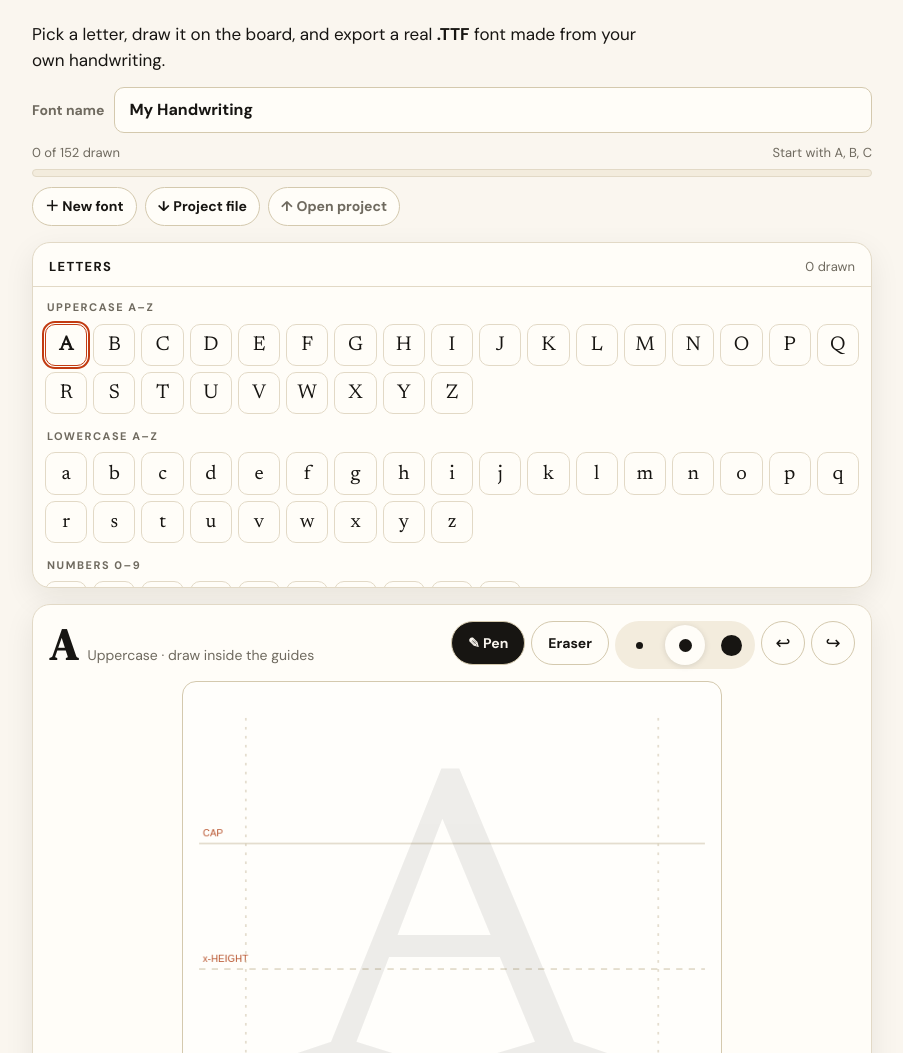
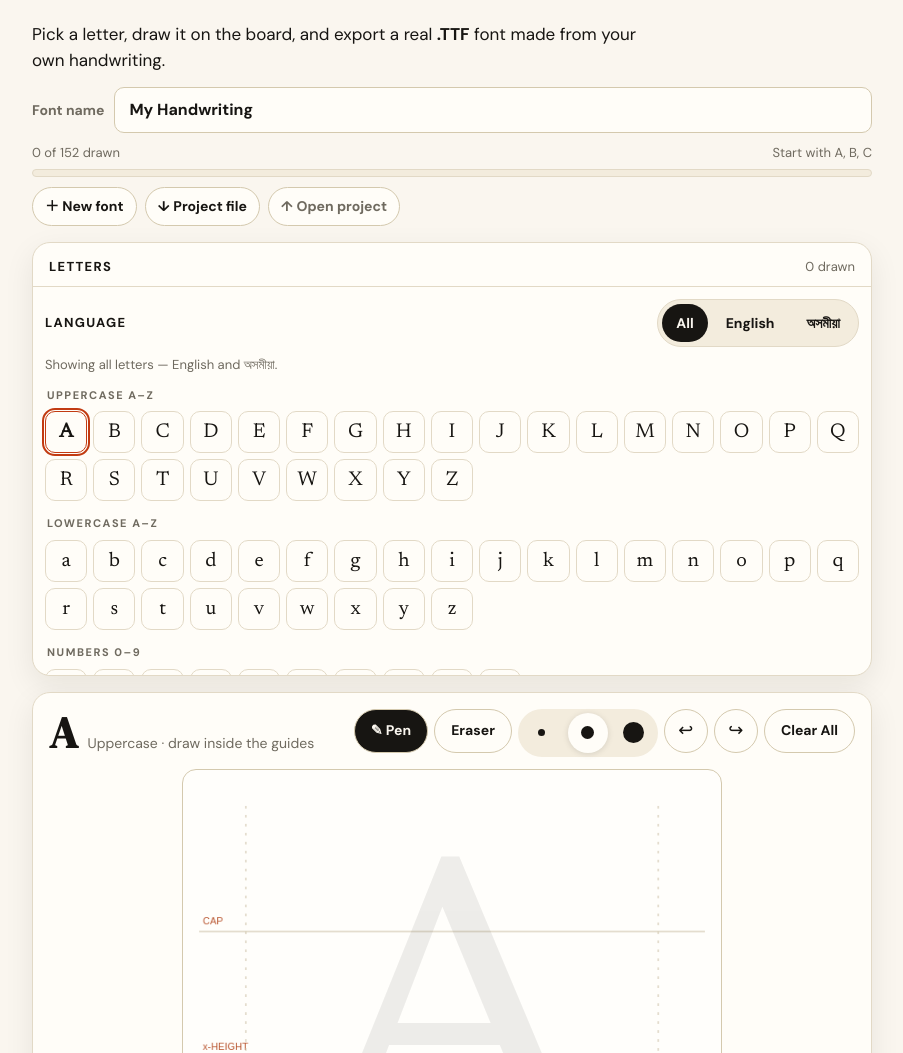
Before and after one commit to sauravhhh/FontMaker, a plain HTML site: page index.html in a window 1280 px wide. Shown: the top 1053 px of the page, without its empty margins (188-1091 px from the left). Drawn offline with Linux system fonts and the light colour scheme.

Commit message:
Publish language selector and Clear All build (Nov 14)

```diff
--- a/index.html
+++ b/index.html
@@ -47,7 +47,7 @@ a{color:var(--accent)}
 .panel-h span{font-size:13px;color:var(--muted)}
 .glyphgrid{padding:12px;max-height:300px;overflow:auto}
 .gsection{font-size:11px;letter-spacing:.14em;text-transform:uppercase;color:var(--muted);margin:14px 2px 8px;font-weight:700}
-.gsection:first-child{margin-top:0}
+.gset:first-child .gsection{margin-top:0}
 .grow{display:grid;grid-template-columns:repeat(auto-fill,minmax(42px,1fr));gap:6px}
 .glyph{aspect-ratio:1;border:1px solid var(--line);background:var(--paper);border-radius:10px;font-family:"Newsreader","Noto Serif Bengali",serif;font-size:20px;cursor:pointer;position:relative;color:var(--ink);display:flex;align-items:center;justify-content:center;padding:0;min-height:42px}
 .glyph.done{border-color:var(--accent2);background:color-mix(in srgb,var(--accent2) 10%, var(--paper))}
@@ -103,6 +103,12 @@ footer{max-width:880px;margin:0 auto;padding:0 20px 34px;color:var(--muted);font
 .projects{display:flex;gap:6px;flex-wrap:wrap;padding:0 12px 12px}
 .proj{font-size:13px;padding:7px 11px;border-radius:999px;border:1px solid var(--line2);background:var(--paper);cursor:pointer}
 .proj.active{background:var(--accent2);color:#fff;border-color:var(--accent2)}
+.langbar{display:flex;flex-wrap:wrap;gap:10px;align-items:center;justify-content:space-between;padding:12px 12px 0}
+.langbar .langlabel{font-size:13px;font-weight:700;letter-spacing:.1em;text-transform:uppercase}
+.langseg{display:flex;gap:4px;background:var(--paper2);border:1px solid var(--line);border-radius:999px;padding:4px;flex-wrap:wrap}
+.langbtn{border:0;background:transparent;border-radius:999px;padding:8px 14px;min-height:38px;cursor:pointer;color:var(--ink);font-weight:700;font-size:14px}
+.langbtn.active{background:var(--ink);color:var(--bg)}
+.langnote{font-size:13px;color:var(--muted);padding:8px 12px 0;margin:0}
 @media(max-width:680px){.glyphgrid{max-height:260px}.side{grid-template-columns:1fr}.top{padding-top:20px}#ghost{font-size:340px}}
 </style>
 </head>
@@ -133,6 +139,15 @@ footer{max-width:880px;margin:0 auto;padding:0 20px 34px;color:var(--muted);font
   <!-- Glyph picker -->
   <section class="panel" aria-label="Letters">
     <div class="panel-h"><strong>Letters</strong><span id="doneCount">0 drawn</span></div>
+    <div class="langbar">
+      <span class="langlabel" id="langLabel">Language</span>
+      <div class="langseg" role="group" aria-labelledby="langLabel">
+        <button type="button" class="langbtn active" data-lang="all">All</button>
+        <button type="button" class="langbtn" data-lang="en">English</button>
+        <button type="button" class="langbtn" data-lang="as">অসমীয়া</button>
+      </div>
+    </div>
+    <p class="langnote" id="langNote">Showing all letters — English and অসমীয়া.</p>
     <div class="glyphgrid" id="glyphGrid"></div>
   </section>
 
@@ -150,6 +165,7 @@ footer{max-width:880px;margin:0 auto;padding:0 20px 34px;color:var(--muted);font
         </div>
         <button class="tool" id="undoBtn" title="Undo" aria-label="Undo">↩</button>
         <button class="tool" id="redoBtn" title="Redo" aria-label="Redo">↪</button>
+        <button class="tool labeled" id="clearAllBtn" title="Erase every stroke on this letter's board" aria-label="Clear all strokes on this letter">Clear All</button>
       </div>
     </div>
 
@@ -231,19 +247,20 @@ footer{max-width:880px;margin:0 auto;padding:0 20px 34px;color:var(--muted);font
 (function(){
 "use strict";
 var SETS=[
- {label:"Uppercase A–Z", chars:"ABCDEFGHIJKLMNOPQRSTUVWXYZ".split(""), meta:"Uppercase"},
- {label:"Lowercase a–z", chars:"abcdefghijklmnopqrstuvwxyz".split(""), meta:"Lowercase"},
- {label:"Numbers 0–9", chars:"0123456789".split(""), meta:"Number"},
- {label:"Symbols", chars:["."," ,","!","?",";",":","'","-","(",")","@","#","&","*","+","="].map(function(s){return s.trim()}), meta:"Symbol"},
- {label:"Assamese · স্বৰবৰ্ণ — Vowels", chars:"অআইঈউঊঋএঐওঔ".split(""), meta:"Assamese vowel"},
- {label:"Assamese · ব্যঞ্জনবৰ্ণ — Consonants", chars:"কখগঘঙচছজঝঞটঠডঢণতথদধনপফবভমযৰলৱশষসহ".split(""), meta:"Assamese consonant"},
- {label:"Assamese · Extra letters", chars:["\u09DC","\u09DD","\u09DF","\u09CE"], meta:"Assamese letter"},
- {label:"Assamese · মাত্ৰা — Matra & signs", chars:"ািীুূৃেৈোৌ্ংঃঁ".split(""), meta:"Assamese matra"},
- {label:"Assamese · সংখ্যা — Numbers", chars:"০১২৩৪৫৬৭৮৯".split(""), meta:"Assamese digit"}
+ {label:"Uppercase A–Z", lang:"en", chars:"ABCDEFGHIJKLMNOPQRSTUVWXYZ".split(""), meta:"Uppercase"},
+ {label:"Lowercase a–z", lang:"en", chars:"abcdefghijklmnopqrstuvwxyz".split(""), meta:"Lowercase"},
+ {label:"Numbers 0–9", lang:"en", chars:"0123456789".split(""), meta:"Number"},
+ {label:"Symbols", lang:"en", chars:["."," ,","!","?",";",":","'","-","(",")","@","#","&","*","+","="].map(function(s){return s.trim()}), meta:"Symbol"},
+ {label:"Assamese · স্বৰবৰ্ণ — Vowels", lang:"as", chars:"অআইঈউঊঋএঐওঔ".split(""), meta:"Assamese vowel"},
+ {label:"Assamese · ব্যঞ্জনবৰ্ণ — Consonants", lang:"as", chars:"কখগঘঙচছজঝঞটঠডঢণতথদধনপফবভমযৰলৱশষসহ".split(""), meta:"Assamese consonant"},
+ {label:"Assamese · Extra letters", lang:"as", chars:["\u09DC","\u09DD","\u09DF","\u09CE"], meta:"Assamese letter"},
+ {label:"Assamese · মাত্ৰা — Matra & signs", lang:"as", chars:"ািীুূৃেৈোৌ্ংঃঁ".split(""), meta:"Assamese matra"},
+ {label:"Assamese · সংখ্যা — Numbers", lang:"as", chars:"০১২৩৪৫৬৭৮৯".split(""), meta:"Assamese digit"}
 ];
 // fix symbols list explicitly
 SETS[3].chars=[".",",","!","?",";",":","'","\"","-","(",")","@","#","&","*","+","=","/"];
 var ALL=[]; SETS.forEach(function(s){s.chars.forEach(function(c){ALL.push({ch:c,meta:s.meta})})});
+var CHAR_LANG={}; SETS.forEach(function(s){s.chars.forEach(function(c){CHAR_LANG[c]=s.lang||"en"})});
 var ZERO_ADV={}; ["ু","ূ","ৃ","্","ং","ঃ","ঁ"].forEach(function(c){ZERO_ADV[c]=true});
 var BASELINE=520, W=600, H=680, SCALE=1.35;
 
@@ -251,7 +268,7 @@ var projects=[], activeProject=0, uid=1;
 function newGlyphs(){ var g={}; ALL.forEach(function(o){g[o.ch]=[]}); g[" "]=[]; return g; }
 function makeProject(name){ return {id:uid++, name:name||"My Handwriting", glyphs:newGlyphs(), undo:{}, redo:{}}; }
 projects.push(makeProject("My Handwriting"));
-var currentChar="A", tool="pen", brush=14, drawing=false, curStroke=null, previewTimer=null, previewFontName="";
+var currentChar="A", currentLang="all", tool="pen", brush=14, drawing=false, curStroke=null, previewTimer=null, previewFontName="";
 
 function P(){return projects[activeProject]}
 function $(id){return document.getElementById(id)}
@@ -263,13 +280,14 @@ function setStatus(msg,cls){var b=$("statusBox");b.textContent=msg;b.className="
 function buildGrid(){
  var grid=$("glyphGrid"); grid.innerHTML="";
  SETS.forEach(function(set){
-   var h=document.createElement("div"); h.className="gsection"; h.textContent=set.label; grid.appendChild(h);
+   var wrap=document.createElement("div"); wrap.className="gset"; wrap.dataset.lang=set.lang||"en";
+   var h=document.createElement("div"); h.className="gsection"; h.textContent=set.label; wrap.appendChild(h);
    var row=document.createElement("div"); row.className="grow";
    set.chars.forEach(function(ch){
      var b=document.createElement("button"); b.className="glyph"; b.textContent=ch===" "?"␣":ch; b.dataset.ch=ch; b.setAttribute("aria-label","Draw letter "+ch);
      b.addEventListener("click",function(){selectChar(ch)}); row.appendChild(b);
    });
-   grid.appendChild(row);
+   wrap.appendChild(row); grid.appendChild(wrap);
  });
  refreshGrid();
 }
@@ -282,6 +300,19 @@ function refreshGrid(){
  $("progressLabel").textContent=done+" of "+ALL.length+" drawn";
  $("progressBar").style.width=Math.round(done/ALL.length*100)+"%";
 }
+/* ---------- language selector ---------- */
+function visibleChars(){ return currentLang==="all"?ALL:ALL.filter(function(o){return CHAR_LANG[o.ch]===currentLang}); }
+function applyLang(lang){
+ currentLang=lang;
+ document.querySelectorAll(".langbtn").forEach(function(b){b.classList.toggle("active",b.dataset.lang===lang)});
+ document.querySelectorAll(".gset").forEach(function(w){w.style.display=(lang==="all"||w.dataset.lang===lang)?"":"none"});
+ var notes={all:"Showing all letters — English and অসমীয়া.",en:"Showing English letters, numbers and symbols.",as:"Showing অসমীয়া letters — vowels, consonants, matras and digits."};
+ $("langNote").textContent=notes[lang]||notes.all;
+ var vis=visibleChars();
+ if(vis.length && !vis.some(function(o){return o.ch===currentChar})) selectChar(vis[0].ch);
+ refreshGrid();
+}
+document.querySelectorAll(".langbtn").forEach(function(b){b.addEventListener("click",function(){applyLang(b.dataset.lang)})});
 function buildProjectTabs(){
  var wrap=$("projectTabs"); wrap.innerHTML="";
  var tw=$("projectTabsWrap"); if(tw)tw.style.display=projects.length>1?"":"none";
@@ -344,10 +375,12 @@ $("penBtn").onclick=function(){setTool("pen")}; $("eraserBtn").onclick=function(
 document.querySelectorAll(".brush").forEach(function(b){b.addEventListener("click",function(){brush=+b.dataset.size; document.querySelectorAll(".brush").forEach(function(x){x.classList.toggle("active",x===b)}); setTool(tool)})});
 $("undoBtn").onclick=function(){var p=P(); p.undo[currentChar]=p.undo[currentChar]||[]; if(!p.undo[currentChar].length)return; p.redo[currentChar]=p.redo[currentChar]||[]; p.redo[currentChar].push(JSON.stringify(strokesOf(currentChar))); glyphs()[currentChar]=JSON.parse(p.undo[currentChar].pop()); redrawInk(); schedulePreview(400);};
 $("redoBtn").onclick=function(){var p=P(); p.redo[currentChar]=p.redo[currentChar]||[]; if(!p.redo[currentChar].length)return; p.undo[currentChar]=p.undo[currentChar]||[]; p.undo[currentChar].push(JSON.stringify(strokesOf(currentChar))); glyphs()[currentChar]=JSON.parse(p.redo[currentChar].pop()); redrawInk(); schedulePreview(400);};
-$("clearBtn").onclick=function(){ if(!strokesOf(currentChar).length)return; pushHistory(currentChar); glyphs()[currentChar]=[]; redrawInk(); schedulePreview(400); };
+function clearCurrentLetter(){ if(!strokesOf(currentChar).length){setStatus("This letter's board is already empty."); return;} pushHistory(currentChar); glyphs()[currentChar]=[]; redrawInk(); schedulePreview(400); setStatus("Cleared all strokes for \u201C"+currentChar+"\u201D \u2014 Undo brings them back.","ok"); }
+$("clearBtn").onclick=clearCurrentLetter;
+$("clearAllBtn").onclick=clearCurrentLetter;
 $("ghostToggle").onchange=function(){$("ghost").style.display=this.checked?"flex":"none"};
 $("guideToggle").onchange=drawGuides;
-function step(dir){var i=ALL.findIndex(function(o){return o.ch===currentChar}); i=(i+dir+ALL.length)%ALL.length; selectChar(ALL[i].ch)}
+function step(dir){var list=visibleChars(); if(!list.length)return; var i=list.findIndex(function(o){return o.ch===currentChar}); if(i<0)i=0; i=(i+dir+list.length)%list.length; selectChar(list[i].ch)}
 $("nextBtn").onclick=function(){step(1)}; $("prevBtn").onclick=function(){step(-1)};
 document.addEventListener("keydown",function(e){ if((e.ctrlKey||e.metaKey)&&e.key.toLowerCase()==="z"){e.preventDefault(); e.shiftKey?$("redoBtn").click():$("undoBtn").click();}});
 
@@ -542,7 +575,7 @@ $("loadJson").addEventListener("change",function(){
 });
 
 /* init */
-buildGrid(); buildProjectTabs(); drawGuides(); selectChar("A"); buildPreview();
+buildGrid(); buildProjectTabs(); drawGuides(); selectChar("A"); applyLang("all"); buildPreview();
 window.addEventListener("resize",drawGuides);
 })();
 </script>
```
